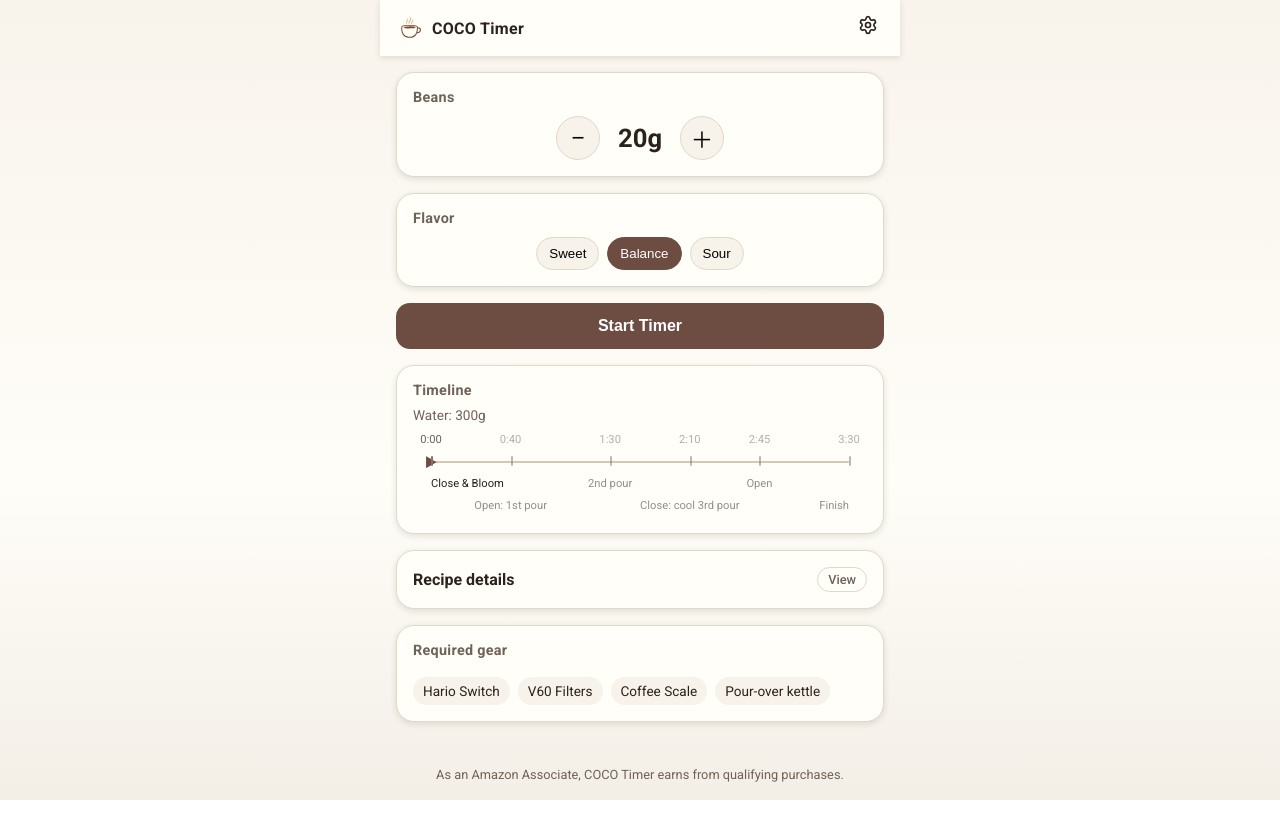
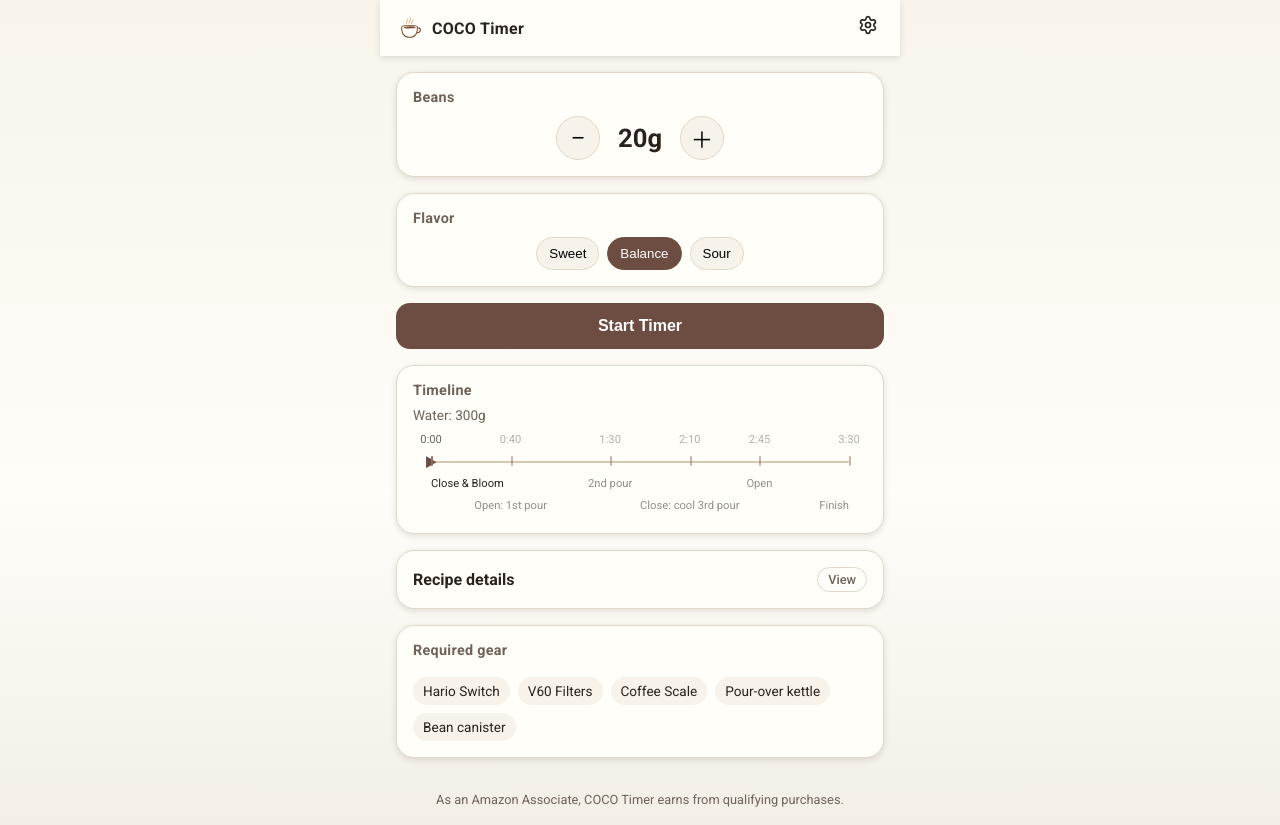
Before and after one commit to takatama/coco-timer, a React (Vite) app: page /setup in a window 1280 px wide. Before the commit the page ends 800 px from the top, so only its background shows below. Built offline with nearby package versions, Linux system fonts and the light colour scheme.

Commit message:
Update grinder keywords and add canister ad slot

```diff
--- a/src/features/timer/components/CoffeeNews.tsx
+++ b/src/features/timer/components/CoffeeNews.tsx
@@ -9,7 +9,7 @@
   loading: boolean;
 }
 
-type AdKey = "filter" | "dripper" | "kettle" | "scale" | "grinder";
+type AdKey = "filter" | "dripper" | "kettle" | "scale" | "grinder" | "canister";
 
 interface AdItem {
   titleKey: string;
@@ -19,7 +19,7 @@
 
 const AD_CYCLE_KEY = "coco-timer-news-ad-cycle";
 const NEWS_DISPLAY_LIMIT = 5;
-const AD_ROTATION: AdKey[] = ["filter", "dripper", "filter", "kettle", "filter", "scale", "filter", "grinder"];
+const AD_ROTATION: AdKey[] = ["filter", "dripper", "filter", "kettle", "filter", "scale", "filter", "grinder", "filter", "canister"];
 
 function pickAd(cycle: number, language: SupportedLanguage): AdItem | null {
   if (cycle % 2 !== 0) {
--- a/src/shared/affiliate/amazon.ts
+++ b/src/shared/affiliate/amazon.ts
@@ -5,7 +5,7 @@
   href: string;
 }
 
-type ItemKind = "filter" | "dripper" | "kettle" | "scale" | "grinder";
+type ItemKind = "filter" | "dripper" | "kettle" | "scale" | "grinder" | "canister";
 
 type NewsAdKind = ItemKind;
 
@@ -17,14 +17,16 @@
     filter: "V60 フィルター",
     scale: "コーヒー スケール",
     kettle: "コーヒー 電気ケトル",
-    grinder: "コーヒーミル ステンレス 臼式",
+    grinder: "コーヒーグラインダー 臼式",
+    canister: "コーヒー キャニスター",
   },
   en: {
     dripper: "Hario Switch",
     filter: "V60 filters",
     scale: "coffee scale",
     kettle: "pour over electric kettle",
-    grinder: "stainless steel burr coffee grinder",
+    grinder: "burr coffee grinder",
+    canister: "coffee bean canister",
   },
 };
 
@@ -55,6 +57,7 @@
       { name: "V60 フィルター", href: buildAmazonSearchUrl("ja", AMAZON_SEARCH_KEYWORDS.ja.filter) },
       { name: "スケール", href: buildAmazonSearchUrl("ja", AMAZON_SEARCH_KEYWORDS.ja.scale) },
       { name: "ケトル", href: buildAmazonSearchUrl("ja", AMAZON_SEARCH_KEYWORDS.ja.kettle) },
+      { name: "キャニスター", href: buildAmazonSearchUrl("ja", AMAZON_SEARCH_KEYWORDS.ja.canister) },
     ];
   }
 
@@ -63,6 +66,7 @@
     { name: "V60 Filters", href: buildAmazonSearchUrl("en", AMAZON_SEARCH_KEYWORDS.en.filter) },
     { name: "Coffee Scale", href: buildAmazonSearchUrl("en", AMAZON_SEARCH_KEYWORDS.en.scale) },
     { name: "Pour-over kettle", href: buildAmazonSearchUrl("en", AMAZON_SEARCH_KEYWORDS.en.kettle) },
+    { name: "Bean canister", href: buildAmazonSearchUrl("en", AMAZON_SEARCH_KEYWORDS.en.canister) },
   ];
 }
 
@@ -75,5 +79,6 @@
     kettle: buildAmazonSearchUrl(language, keywords.kettle),
     scale: buildAmazonSearchUrl(language, keywords.scale),
     grinder: buildAmazonSearchUrl(language, keywords.grinder),
+    canister: buildAmazonSearchUrl(language, keywords.canister),
   };
 }
--- a/src/shared/i18n/en.json
+++ b/src/shared/i18n/en.json
@@ -112,6 +112,10 @@
       "grinder": {
         "title": "Coffee Grinder",
         "description": "Freshly ground coffee changes everything."
+      },
+      "canister": {
+        "title": "Coffee Canister",
+        "description": "Keep your beans fresher for everyday brewing."
       }
     }
   },
--- a/src/shared/i18n/ja.json
+++ b/src/shared/i18n/ja.json
@@ -112,6 +112,10 @@
       "grinder": {
         "title": "コーヒーグラインダー",
         "description": "挽きたての香りは、やっぱり別格。"
+      },
+      "canister": {
+        "title": "コーヒー キャニスター",
+        "description": "豆の鮮度を守る、毎日の保存に。"
       }
     }
   },
```
